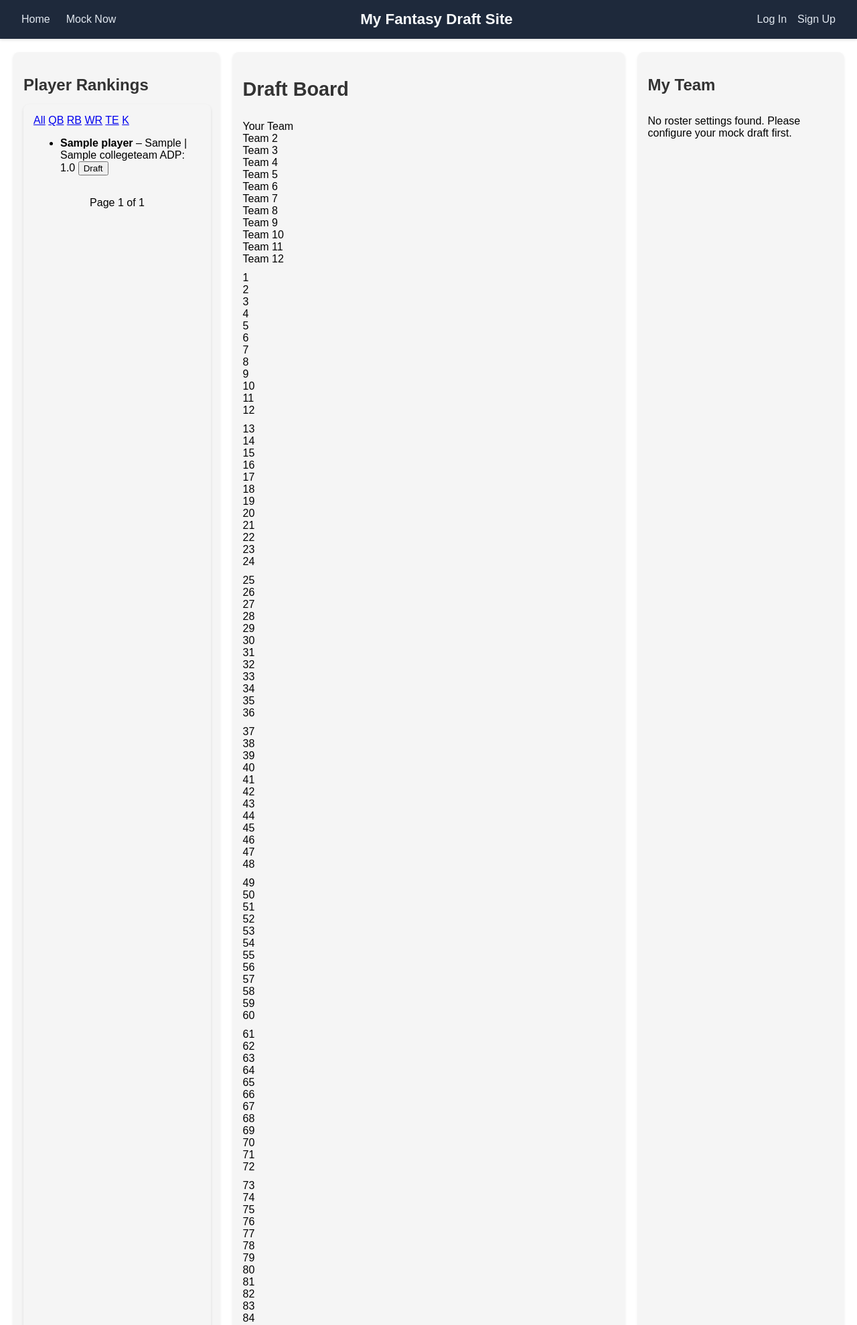
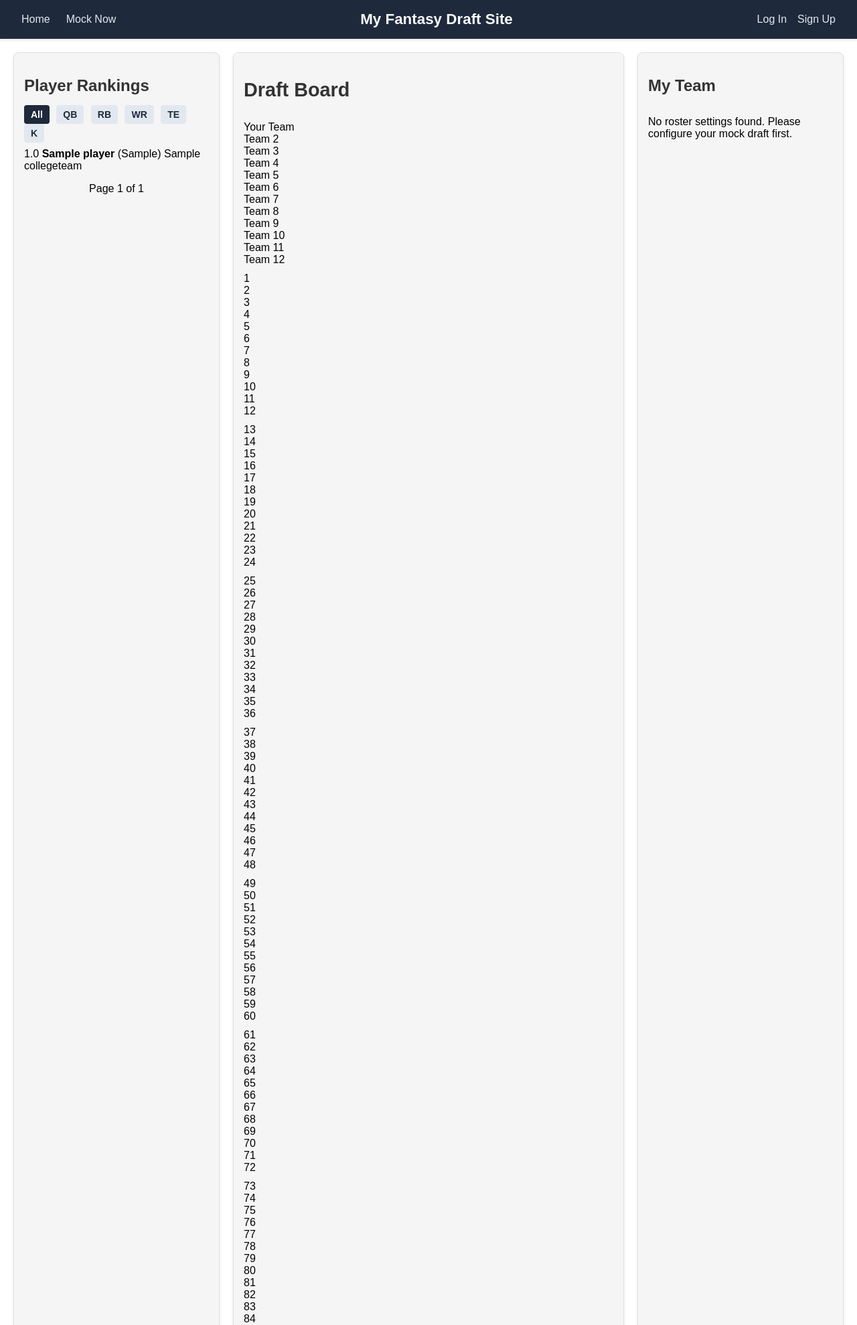
Before and after one commit to wyattwooden/cfb-mock-draft, a Django app: page /mock/draft in a window 1280 px wide. Shown: the top 1979 px of the page at 67% size. Run offline with Django 5.2, Linux system fonts and the light colour scheme; tables that the repository leaves empty hold one stand-in row (values such as "Sample post").

Commit message:
Updated the Player Rankings column to be more readable. Draft board now doesn't reset after clicking a positional filter. Players are removed from rankings after being drafted. Some UI changes as well.

```diff
--- a/draft/urls.py
+++ b/draft/urls.py
@@ -1,11 +1,12 @@
 # draft/urls.py
 from django.urls import path
-from .views import HomePageView, MockSettingsView, MockDraftView, DraftHistoryView, draft_player_ajax
+from .views import HomePageView, MockSettingsView, MockDraftView, DraftHistoryView, draft_player_ajax, filter_players_ajax
 
 urlpatterns = [
     path("", HomePageView.as_view(), name="home"),
     path("mock/", MockSettingsView.as_view(), name="mock_settings"),
     path("mock/draft", MockDraftView.as_view(), name="mock_draft"),
     path("mock/draft/pick/", draft_player_ajax, name="draft_player_ajax"),
+    path("mock/filter_players/", filter_players_ajax, name="filter_players_ajax"),
     path("my-drafts/", DraftHistoryView.as_view(), name="draft_history"),
 ]
--- a/draft/views.py
+++ b/draft/views.py
@@ -6,6 +6,7 @@
 from .draft_engine import make_next_pick, build_empty_draft_board, initialize_draft_teams
 from django.core.paginator import Paginator
 from django.db.models import F, Value, BooleanField, ExpressionWrapper, Case, When
+from django.conf import settings
 
 from django.http import JsonResponse
 from django.views.decorators.http import require_POST
@@ -21,11 +22,12 @@
     draft_teams = session.get("draft_teams")
     drafted_ids = session.get("drafted_ids", [])
     current_pick_num = session.get("current_pick_num", 0)
+    user_team_index = int(request.session.get("mock_settings", {}).get("draft_slot", 1)) - 1
 
     if not draft_board or not draft_teams:
         return JsonResponse({"success": False, "error": "Draft not initialized."})
 
-    # 🧠 Calculate current cell (snake draft logic)
+    # calculate current cell (snake draft logic)
     picks_per_round = len(draft_teams)
     num_rounds = len(draft_board)
     total_picks = picks_per_round * num_rounds
@@ -39,20 +41,21 @@
     team_index = cell["team"]
     team = draft_teams[team_index]
 
-    # ❌ Check if it's the user's turn
+    # check if it's the user's turn
     if not team["is_user"]:
         return JsonResponse({"success": False, "error": "Not your turn."})
 
-    # 🚫 Prevent duplicate picks
+    # prevent duplicate picks
     if int(player_id) in drafted_ids:
         return JsonResponse({"success": False, "error": "Player already drafted."})
 
+    # check if valid player is being selected
     try:
         player = Player.objects.select_related("team", "position").get(id=player_id)
     except Player.DoesNotExist:
         return JsonResponse({"success": False, "error": "Invalid player."})
 
-    # ✅ Draft the player
+    # store selected player's info in the current draft board cell
     cell["player"] = {
         "id": player.id,
         "name": player.player_name,
@@ -64,21 +67,28 @@
     drafted_ids.append(player.id)
     session["current_pick_num"] = current_pick_num + 1
 
-    # 🔐 Save session
+    # save session
     session["draft_board"] = draft_board
     session["draft_teams"] = draft_teams
     session["drafted_ids"] = drafted_ids
 
-    # ✅ Track updated cells
+    # DEBUG DELETE LATER
+    request.session.modified = True
+    print("Saving drafted IDs:", session["drafted_ids"])  # Debugging
+
+    # track updated cells
     updated_cells = [{
         "pick": cell["pick"],
         "name": player.player_name,
         "position": player.position.abbreviation,
         "team": player.team.team_name if player.team else "N/A",
+        "player_id": player.id,
     }]
 
-    # 🤖 Auto-draft others
-    all_players = Player.objects.select_related("position", "team").all().order_by('-adp')
+    # auto-draft others
+    all_players = Player.objects.select_related("position", "team").filter(adp__isnull=False).order_by('adp')
+
+    # call to make the next draft pick
     while make_next_pick(session, all_players):
         cur_pick = session["current_pick_num"] - 1
         cur_round = cur_pick // picks_per_round
@@ -89,13 +99,82 @@
                 "pick": auto_cell["pick"],
                 "name": auto_cell["player"]["name"],
                 "position": auto_cell["player"]["position"],
-                "team": auto_cell["player"]["team"]
+                "team": auto_cell["player"]["team"],
+                "player_id": auto_cell["player"]["id"],
             })
+
+    # get user's drafted players
+    user_team = draft_teams[user_team_index]
+    user_roster_ids = user_team["roster"]
+    user_players = Player.objects.filter(id__in=user_roster_ids).select_related("team", "position")
+
+    # preserve order
+    user_players_dict = {p.id: p for p in user_players}
+    ordered_user_players = [user_players_dict[pid] for pid in user_roster_ids if pid in user_players_dict]
+
+    # serialize for JSON
+    user_roster_data = [{
+        "name": p.player_name,
+        "position": p.position.abbreviation,
+        "team": p.team.team_name if p.team else "N/A"
+    } for p in ordered_user_players]
+
+    # Prepare user roster ordered by position using helper function
+    user_roster_ordered = get_user_roster_ordered(session, draft_teams, request.session.get("mock_settings", {}))
 
     return JsonResponse({
         "success": True,
         "updated_cells": updated_cells,
+        "user_roster": user_roster_data,
     })
+
+def get_user_roster_ordered(session, draft_teams, settings):
+    try:
+        draft_slot = int(session.get("mock_settings", {}).get("draft_slot", 1))
+        user_team_index = draft_slot - 1
+    except Exception:
+        user_team_index = 0
+
+    user_team = draft_teams[user_team_index]
+    user_roster_ids = user_team.get("roster", [])
+
+    user_players = list(
+        Player.objects.filter(id__in=user_roster_ids)
+            .select_related("team", "position")
+    )
+
+    positions_order = ['qb', 'rb', 'wr', 'te', 'flex', 'bench']
+    flex_eligible_positions = ['rb', 'wr', 'te']
+
+    players_by_position = {pos: [] for pos in positions_order}
+
+    id_to_player = {p.id: p for p in user_players}
+
+    for pid in user_roster_ids:
+        p = id_to_player.get(pid)
+        if not p:
+            continue
+        pos = p.position.abbreviation.lower()
+        if pos in players_by_position:
+            players_by_position[pos].append({
+                "name": p.player_name,
+                "position": p.position.abbreviation,
+                "team": p.team.team_name if p.team else "N/A",
+            })
+        else:
+            if pos in flex_eligible_positions:
+                players_by_position['flex'].append({
+                    "name": p.player_name,
+                    "position": p.position.abbreviation,
+                    "team": p.team.team_name if p.team else "N/A",
+                })
+
+    user_roster_ordered = []
+    for pos in positions_order:
+        count = int(settings.get(pos, 0))
+        user_roster_ordered.extend(players_by_position[pos][:count])
+
+    return user_roster_ordered
 
 class HomePageView(TemplateView):
     template_name = "home.html"
@@ -121,6 +200,13 @@
             form.add_error(None, "You must select at least one roster position.")
             return self.form_invalid(form)
 
+        # clearing old draft session variables before starting a new draft
+        for key in [
+            "draft_board", "draft_teams", "drafted_ids",
+            "current_team", "current_round", "current_pick_num"
+        ]:
+            self.request.session.pop(key, None)
+
         # store the settings in session or pass via GET params
         self.request.session["mock_settings"] = form.cleaned_data
         return super().form_valid(form)
@@ -130,34 +216,30 @@
 class MockDraftView(TemplateView):
     template_name = "mock-draft/draft_board.html"
 
-    # called automatically by django, if other functions needed they are called in here and defined below this function
     def get_context_data(self, **kwargs):
         context = super().get_context_data(**kwargs)
 
-        # extract draft settings and key values
         settings, num_teams, draft_slot, user_team_index, num_rounds = self.get_draft_settings()
 
-        # initialize draft teams only once per session
+        if self.request.GET.get('reset') == '1':
+            self.reset_draft_session(num_rounds, num_teams, user_team_index)
+
         if "draft_teams" not in self.request.session:
             self.request.session["draft_teams"] = initialize_draft_teams(num_teams, user_team_index)
 
-        # initializing an empty draft board structure (rounds x teams)
         if "draft_board" not in self.request.session:
             self.request.session["draft_board"] = build_empty_draft_board(num_rounds, num_teams)
 
         self.request.session.setdefault("drafted_ids", [])
         self.request.session.setdefault("current_team", 0)
         self.request.session.setdefault("current_round", 0)
+        self.request.session.setdefault("current_pick_num", 0)
 
-        # 🔁 Run auto-draft loop until user's pick or draft ends
         all_players = self.get_all_sorted_players()
-
-        self.reset_draft_session(num_rounds, num_teams, user_team_index)
 
         while make_next_pick(self.request.session, all_players):
             continue
 
-        # retrieve filtered, sorted, and paginated players for display
         page_obj, selected_position = self.get_display_players()
 
         context.update({
@@ -170,7 +252,6 @@
             "selected_position": selected_position,
             "user_team_index": user_team_index,
         })
-
         return context
 
     def reset_draft_session(self, num_rounds, num_teams, user_team_index):
@@ -203,25 +284,54 @@
         return page_obj, selected_position
 
     def get_all_sorted_players(self):
-        players = Player.objects.all().annotate(
+        return Player.objects.annotate(
             has_adp=Case(
                 When(adp__isnull=False, then=Value(True)),
                 default=Value(False),
                 output_field=BooleanField()
             )
         ).order_by('-has_adp', 'adp', 'player_name')
-        return players
 
     def get_draft_settings(self):
-        settings = self.request.session.get("mock_settings", {})
-        num_teams = int(settings.get("num_teams", 12))
-        draft_slot = int(settings.get("draft_slot", 1))  # 1-based (e.g. pick 6)
-        user_team_index = draft_slot - 1                # Convert to 0-based
-        num_rounds = settings.get("num_rounds", 15)
-
-        return settings, num_teams, draft_slot, user_team_index, num_rounds
+        draft_settings = self.request.session.get("mock_settings", {})
+        num_teams = int(draft_settings.get("num_teams", 12))
+        draft_slot = int(draft_settings.get("draft_slot", 1))
+        user_team_index = draft_slot - 1
+        num_rounds = draft_settings.get("num_rounds", 15)
+        return draft_settings, num_teams, draft_slot, user_team_index, num_rounds
 
 
 
 class DraftHistoryView(TemplateView):
     template_name = "draft_history.html"
+
+
+
+from django.template.loader import render_to_string
+from django.views.decorators.http import require_GET
+from django.utils.decorators import method_decorator
+
+@require_GET
+def filter_players_ajax(request):
+    selected_position = request.GET.get("position")
+    drafted_ids = request.session.get("drafted_ids", [])
+
+    players_qs = Player.objects.all()
+
+    if selected_position:
+        players_qs = players_qs.filter(position__abbreviation=selected_position)
+
+    # Always exclude drafted players
+    if drafted_ids:
+        players_qs = players_qs.exclude(id__in=drafted_ids)
+
+    players = players_qs.annotate(
+        has_adp=Case(
+            When(adp__isnull=False, then=Value(True)),
+            default=Value(False),
+            output_field=BooleanField()
+        )
+    ).order_by('-has_adp', 'adp', 'player_name')[:100]
+
+    html = render_to_string("mock-draft/player_list.html", {"players": players})
+    return JsonResponse({"html": html})
--- a/static/css/draft_board.css
+++ b/static/css/draft_board.css
@@ -1,3 +1,4 @@
+/* ========== Layout Container ========== */
 .draft-container {
     display: flex;
     gap: 20px;
@@ -6,6 +7,7 @@
     align-items: stretch;
 }
 
+/* Shared column styles */
 .player-rankings,
 .draft-board,
 .your-roster {
@@ -16,33 +18,109 @@
     padding: 15px;
     border-radius: 8px;
     box-shadow: 0 2px 4px rgba(0, 0, 0, 0.1);
+    border: 1px solid #e0e0e0;
     flex: 1;
     min-height: 0;
+    overflow-y: auto;
+    max-height: calc(100vh - 40px);
 }
 
+
+/* ========== Column 1: Player Rankings ========== */
 .player-rankings {
     flex: 1;
 }
 
+.player-rankings-content {
+    margin-left: 0;
+}
+
+.position-filter-bar {
+    margin-bottom: 0.5rem;
+}
+
+.position-filter-button {
+    display: inline-block;
+    margin-right: 6px;
+    padding: 6px 10px;
+    background-color: #e2e8f0;
+    color: #1e293b;
+    border-radius: 4px;
+    text-decoration: none;
+    font-weight: 600;
+    font-size: 0.875rem;
+}
+
+.position-filter-button.active {
+    background-color: #1e293b;
+    color: white;
+}
+
+.player-list {
+    list-style: none;
+    margin: 0;
+    padding: 0;
+}
+
+.player-list li {
+    position: relative;
+    margin-bottom: 0.25rem;
+}
+
+/* Draft button + hover reveal */
+.draft-btn-wrapper {
+    position: absolute;
+    top: 50%;
+    right: 0.5rem;
+    transform: translateY(-50%);
+}
+
+.draft-button {
+    background-color: #1e293b;
+    color: white;
+    border: none;
+    padding: 6px 12px;
+    border-radius: 4px;
+    cursor: pointer;
+    font-weight: bold;
+    transition: background-color 0.2s ease, transform 0.2s ease, box-shadow 0.2s ease;
+}
+
+.draft-button:hover {
+    background-color: #334155;
+    transform: translateY(-1px);
+    box-shadow: 0 2px 5px rgba(0, 0, 0, 0.15);
+}
+
+.player-item .draft-button {
+    opacity: 0;
+    pointer-events: none;
+    transition: opacity 0.3s ease;
+}
+
+.player-item:hover .draft-button {
+    opacity: 1;
+    pointer-events: auto;
+}
+
+
+/* ========== Column 2: Draft Board ========== */
 .draft-board {
     flex: 2;
     min-width: 400px;
 }
 
+
+/* ========== Column 3: My Team ========== */
 .your-roster {
     flex: 1;
 }
 
-/* Add some basic styling for the content */
+
+/* ========== Shared Elements ========== */
 .section-title {
     font-size: 1.5rem;
     font-weight: bold;
     margin-bottom: 15px;
     color: #333;
 }
-
-/* Make sure the content is scrollable if it overflows */
-.player-rankings, .draft-board, .your-roster {
-    overflow-y: auto;
-    max-height: calc(100vh - 40px);
-}
--- a/templates/mock-draft/draft_board.html
+++ b/templates/mock-draft/draft_board.html
@@ -11,25 +11,28 @@
   <!-- Column 1: Player Rankings -->
   <div class="player-rankings">
     <h2 class="section-title">Player Rankings</h2>
-    <div class="player-rankings">
+    <div class="player-rankings-content">
 
       <div class="position-filter-bar">
-        <a href="?" class="position-filter-button {% if not selected_position %}active{% endif %}">All</a>
-        <a href="?position=QB" class="position-filter-button {% if selected_position == 'QB' %}active{% endif %}">QB</a>
-        <a href="?position=RB" class="position-filter-button {% if selected_position == 'RB' %}active{% endif %}">RB</a>
-        <a href="?position=WR" class="position-filter-button {% if selected_position == 'WR' %}active{% endif %}">WR</a>
-        <a href="?position=TE" class="position-filter-button {% if selected_position == 'TE' %}active{% endif %}">TE</a>
-        <a href="?position=K" class="position-filter-button {% if selected_position == 'K' %}active{% endif %}">K</a>
+        <a href="#" class="position-filter-button active" data-position="">All</a>
+        <a href="#" class="position-filter-button" data-position="QB">QB</a>
+        <a href="#" class="position-filter-button" data-position="RB">RB</a>
+        <a href="#" class="position-filter-button" data-position="WR">WR</a>
+        <a href="#" class="position-filter-button" data-position="TE">TE</a>
+        <a href="#" class="position-filter-button" data-position="K">K</a>
       </div>
+
 
       <ul class="player-list">
         {% for player in players %}
           <li class="player-item">
-            <strong>{{ player.player_name }}</strong> – {{ player.position }} | {{ player.team }}
             <span class="adp">
-              ADP: {% if player.adp is not None %}{{ player.adp }}{% else %}-{% endif %}
+              {% if player.adp is not None %}{{ player.adp }}{% else %}-{% endif %}
             </span>
+            <strong>{{ player.player_name }}</strong> ({{ player.position }}) {{ player.team }}
+            <span class="draft-btn-wrapper">
               <button class="draft-button" data-player-id="{{ player.id }}">Draft</button>
+            </span>
           </li>
         {% endfor %}
       </ul>
@@ -122,7 +125,10 @@
 
 <script>
   document.addEventListener("DOMContentLoaded", function () {
-  document.querySelectorAll(".draft-button").forEach(button => {
+
+    // Function to attach draft button listeners (used for initial and refreshed lists)
+    function attachDraftButtonListeners(buttons) {
+      buttons.forEach(button => {
         button.addEventListener("click", async () => {
           const playerId = button.getAttribute("data-player-id");
 
@@ -138,7 +144,6 @@
           const data = await response.json();
 
           if (data.success) {
-        // Update affected cells
             data.updated_cells.forEach(cell => {
               const selector = `[data-pick='${cell.pick}']`;
               const cellEl = document.querySelector(selector);
@@ -147,15 +152,75 @@
               }
             });
 
-        // Optionally remove drafted player from list
-        button.closest(".player-item").remove();
+            const playerSlots = document.querySelectorAll('.your-roster .player-slot');
+            data.user_roster.forEach((player, index) => {
+              if (player && playerSlots[index]) {
+                playerSlots[index].textContent = player.name;
+              }
+            });
+
+            // Remove drafted players (user + auto-drafted) from the list
+            data.updated_cells.forEach(cell => {
+              const allPlayerItems = document.querySelectorAll(".player-item");
+              allPlayerItems.forEach(item => {
+                const btn = item.querySelector(".draft-button");
+                if (btn && btn.dataset.playerId === String(cell.player_id)) {
+                  item.remove();
+                }
+              });
+            });
+
+            // Refresh the player list to exclude auto-drafted players
+            const activeFilter = document.querySelector('.position-filter-button.active');
+            const position = activeFilter ? activeFilter.dataset.position : "";
+
+            fetch(`/mock/filter_players/?position=${position}`)
+              .then(response => response.json())
+              .then(data => {
+                document.querySelector('.player-list').outerHTML = data.html;
+                // Reattach listeners to the new draft buttons
+                attachDraftButtonListeners(document.querySelectorAll(".draft-button"));
+              });
+
           } else {
             alert(data.error || "Pick failed.");
           }
         });
       });
+    }
+
+    // Attach draft button listeners on page load
+    attachDraftButtonListeners(document.querySelectorAll(".draft-button"));
+
+    // Position filter buttons logic
+    document.querySelectorAll('.position-filter-button').forEach(button => {
+      button.addEventListener('click', function (e) {
+        e.preventDefault();
+
+        const position = this.dataset.position;
+
+        fetch(`/mock/filter_players/?position=${position}`)
+          .then(response => response.json())
+          .then(data => {
+            document.querySelector('.player-list').outerHTML = data.html;
+
+            // Reattach draft button listeners to new elements
+            attachDraftButtonListeners(document.querySelectorAll(".draft-button"));
+
+            // Update active button styling
+            document.querySelectorAll('.position-filter-button').forEach(btn =>
+              btn.classList.remove('active')
+            );
+            this.classList.add('active');
+          })
+          .catch(err => console.error('Fetch failed', err));
+      });
+    });
+
   });
 </script>
 
 
+
+
 {% endblock %}
```
Also changed, not shown: draft/draft_engine.py (+9 -7 lines), templates/mock-draft/player_list.html (added, +15 -0 lines). Lines whose indentation alone changed are shown as unchanged.
